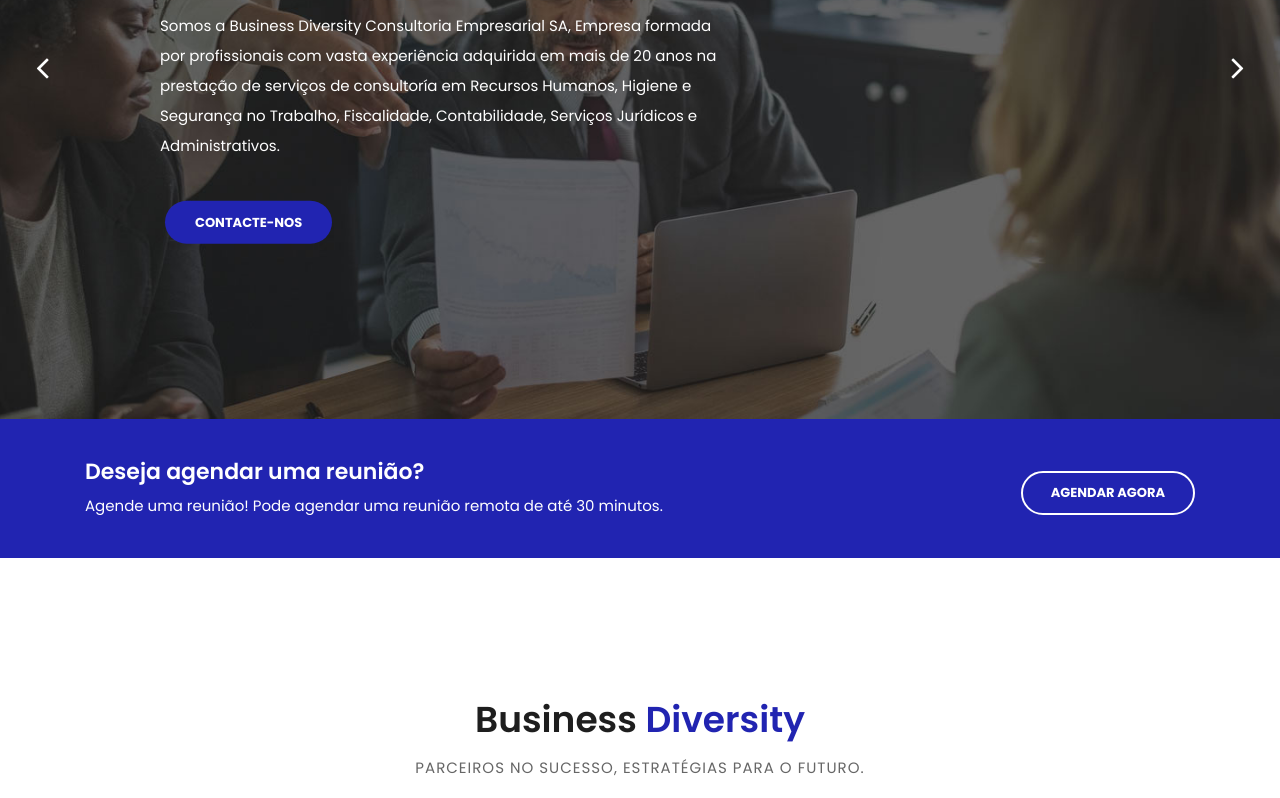
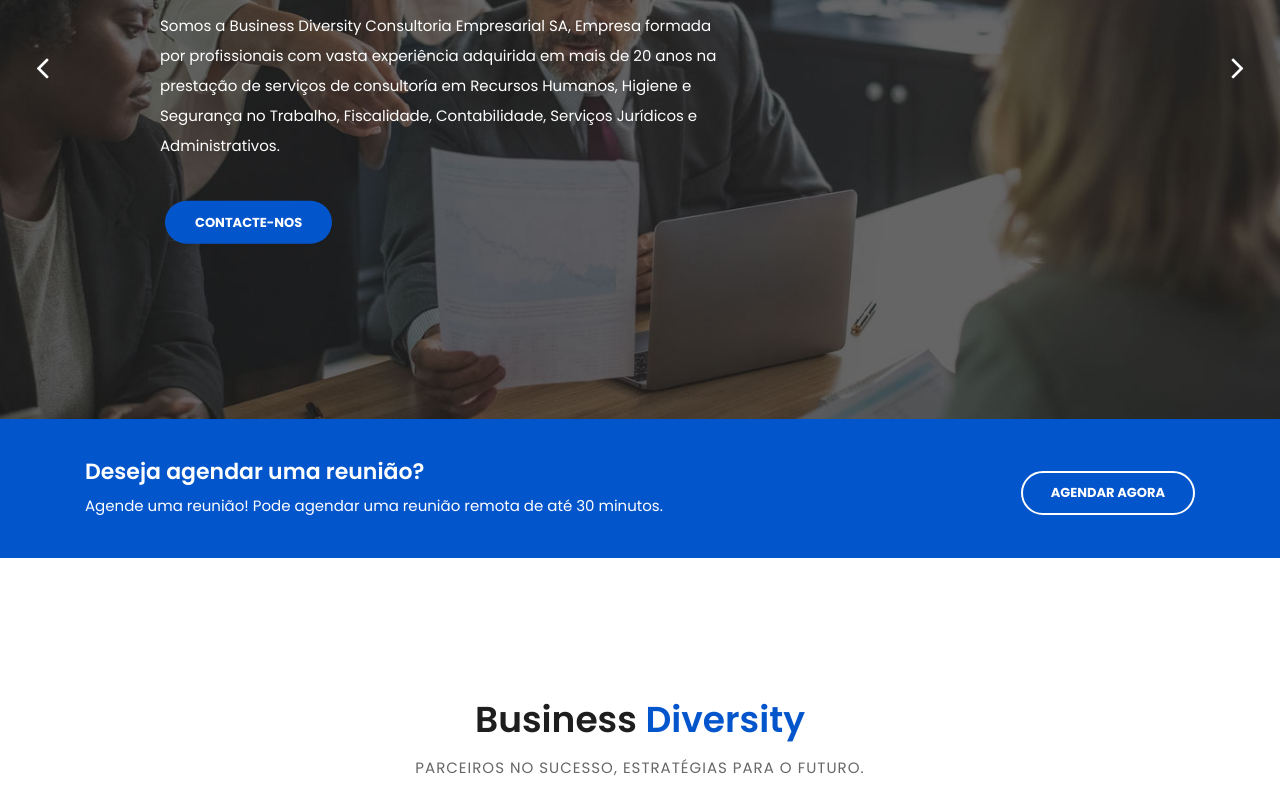
Before and after one commit to ShelzerTembe/bdiversity-c02, a plain HTML site: page index.html in a window 1280 px wide. Shown: the part 387-1185 px from the top of the page. Drawn offline with Linux system fonts and the light colour scheme.

Commit message:
Update templatemo-finance-business.css

```diff
--- a/assets/css/templatemo-finance-business.css
+++ b/assets/css/templatemo-finance-business.css
@@ -6,7 +6,7 @@ https://templatemo.com/tm-545-finance-business
 
 */
 :root{
---color:#2124B1;
+--color:#0355cc;
 }
 body {
   font-family: 'Poppins', sans-serif;
```
